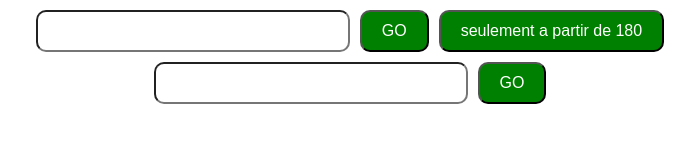
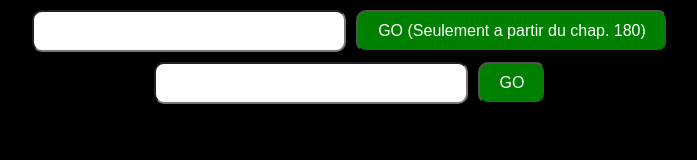
Before and after one commit to kjdcompany/Agnam, a plain HTML site: page Liens/op.html in a window 1280 px wide. Shown: the whole page, without its empty margins (290-987 px from the left). Drawn offline with Linux system fonts and the light colour scheme.

Commit message:
Add files via upload

```diff
--- a/Liens/op.html
+++ b/Liens/op.html
@@ -18,8 +18,7 @@
     <!--    Bouton et selection du chapitre au debut-->
     <div class="btn-container">
         <input name="Chapitre" type="text" maxlength="200" id="chapitre" />
-        <button type="button" id="btn">GO</button>
-        <button>seulement a partir de 180</button>
+        <button type="button" id="btn">GO (Seulement a partir du chap. 180)</button>
     </div>
 
 
--- a/Liens/style.css
+++ b/Liens/style.css
@@ -1,33 +1,36 @@
-*{
+* {
     margin: 0;
     padding: 0;
     box-sizing: border-box;
 }
 
+body {
+    background-color: black;
+}
 
-.scan{
+.scan {
 
     display: flex;
 }
 
 
-img{
+img {
     margin: auto;
 }
 
-.btn-container{
+.btn-container {
     display: flex;
     justify-content: center;
     margin: 10px 0;
 }
 
-.btn-container input{
+.btn-container input {
     font-size: 1.5em;
     border-radius: 10px;
     text-align: center;
 }
 
-.btn-container button{
+.btn-container button {
     margin-left: 10px;
     padding: 10px 20px;
     background-color: green;
@@ -36,6 +39,6 @@ img{
     border-radius: 10px;
 }
 
-.none{
+.none {
     display: none;
 }
--- a/style-index.css
+++ b/style-index.css
@@ -2,6 +2,10 @@
     margin: 0;
     padding: 0;
     box-sizing: border-box;
+}
+
+body {
+    background-color: black;
 }
 
 .under_construction {
```
Also changed, not shown: Liens/bc.html (+1 -2 lines), Liens/mha.html (+1 -2 lines), Liens/nnt(7p).html (+1 -2 lines), Liens/opm.html (+1 -2 lines).
